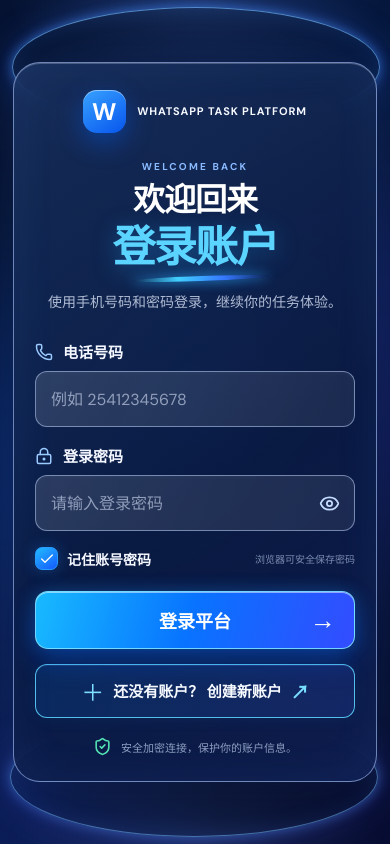
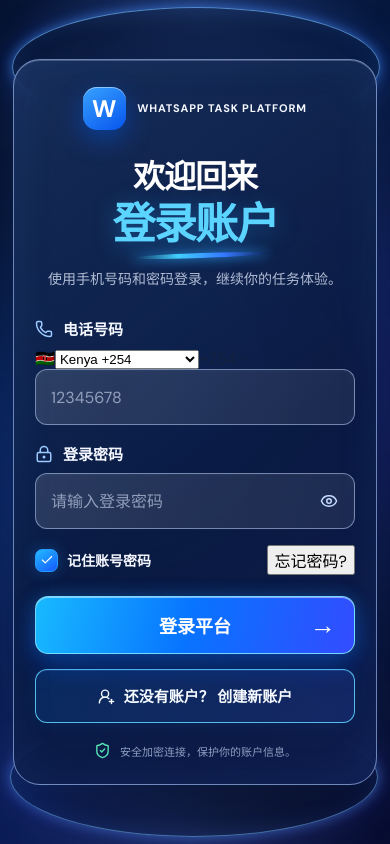
Before and after one commit to xiaolongsvip/whatsapp-task-platform, a Next.js app in the folder apps/web/: page / in a window 390 px wide. Built offline with nearby package versions, Linux system fonts and the light colour scheme.

Commit message:
Match approved mobile login reference with country code, remember and recovery actions

```diff
--- a/apps/web/src/components/auth-entry.tsx
+++ b/apps/web/src/components/auth-entry.tsx
@@ -2,9 +2,18 @@
 
 import { FormEvent, useEffect, useState } from "react";
 import Link from "next/link";
-import { Check, Eye, EyeOff, LockKeyhole, Phone, ShieldCheck } from "lucide-react";
+import { Check, ChevronDown, Eye, EyeOff, LockKeyhole, Phone, ShieldCheck, UserRoundPlus } from "lucide-react";
+
+const COUNTRY_CODES = [
+  { name: "Kenya", flag: "🇰🇪", code: "+254" },
+  { name: "United States", flag: "🇺🇸", code: "+1" },
+  { name: "United Kingdom", flag: "🇬🇧", code: "+44" },
+  { name: "Japan", flag: "🇯🇵", code: "+81" },
+  { name: "Taiwan", flag: "🇹🇼", code: "+886" },
+];
 
 export function AuthEntry() {
+  const [countryCode, setCountryCode] = useState("+254");
   const [phone, setPhone] = useState("");
   const [password, setPassword] = useState("");
   const [remember, setRemember] = useState(true);
@@ -16,7 +25,19 @@ export function AuthEntry() {
   useEffect(() => {
     try {
       const savedPhone = window.localStorage.getItem("wtp.remembered-phone");
-      if (savedPhone) setPhone(savedPhone);
+      const savedPassword = window.localStorage.getItem("wtp.remembered-password");
+      const savedCode = window.localStorage.getItem("wtp.remembered-country-code");
+      if (savedPhone) {
+        const match = COUNTRY_CODES.find((country) => savedPhone.startsWith(country.code));
+        if (match) {
+          setCountryCode(match.code);
+          setPhone(savedPhone.slice(match.code.length));
+        } else {
+          setPhone(savedPhone);
+        }
+      }
+      if (savedPassword) setPassword(savedPassword);
+      if (savedCode && COUNTRY_CODES.some((country) => country.code === savedCode)) setCountryCode(savedCode);
     } catch {
       // Login remains available when browser storage is disabled.
     }
@@ -26,9 +47,10 @@ export function AuthEntry() {
     event.preventDefault();
     setError("");
     setNotice("");
-    const normalizedPhone = phone.replace(/[\s()+-]/g, "");
-    if (!/^\d{8,15}$/.test(normalizedPhone)) {
-      setError("请输入正确的国际手机号码，例如 25412345678。");
+    const localNumber = phone.replace(/\D/g, "");
+    const fullPhone = `${countryCode}${localNumber}`.replace(/\D/g, "");
+    if (!/^\d{8,15}$/.test(fullPhone)) {
+      setError("请输入正确的手机号码。");
       return;
     }
     if (password.length < 6 || password.length > 128) {
@@ -42,25 +64,36 @@ export function AuthEntry() {
         method: "POST",
         credentials: "include",
         headers: { "Content-Type": "application/json" },
-        body: JSON.stringify({ phone: normalizedPhone, password }),
+        body: JSON.stringify({ phone: fullPhone, password }),
       });
       const result = await response.json().catch(() => ({}));
       if (!response.ok) {
         throw new Error(typeof result.message === "string" ? result.message : "登录失败，请检查账号和密码。");
       }
       try {
-        if (remember) window.localStorage.setItem("wtp.remembered-phone", normalizedPhone);
-        else window.localStorage.removeItem("wtp.remembered-phone");
+        if (remember) {
+          window.localStorage.setItem("wtp.remembered-phone", fullPhone);
+          window.localStorage.setItem("wtp.remembered-password", password);
+          window.localStorage.setItem("wtp.remembered-country-code", countryCode);
+        } else {
+          window.localStorage.removeItem("wtp.remembered-phone");
+          window.localStorage.removeItem("wtp.remembered-password");
+          window.localStorage.removeItem("wtp.remembered-country-code");
+        }
       } catch {
         // Do not block login if browser storage is disabled.
       }
-      setNotice("登录验证成功。用户工作台页面正在开发中，请稍后继续。");
-      setPassword("");
+      setNotice("登录验证成功。");
     } catch (cause) {
       setError(cause instanceof Error ? cause.message : "网络连接失败，请检查 API 服务。");
     } finally {
       setBusy(false);
     }
+  }
+
+  function showPasswordHelp() {
+    setError("");
+    setNotice("忘记密码？请联系平台客服进行身份验证和密码重置。");
   }
 
   return (
@@ -77,7 +110,6 @@ export function AuthEntry() {
         </div>
 
         <header className="aurora-heading">
-          <div className="aurora-eyebrow">WELCOME BACK</div>
           <h1>欢迎回来</h1>
           <h2>登录账户</h2>
           <p>使用手机号码和密码登录，继续你的任务体验。</p>
@@ -85,16 +117,26 @@ export function AuthEntry() {
 
         <form className="aurora-form" onSubmit={handleSubmit}>
           <div className="aurora-field">
-            <label htmlFor="home-phone"><Phone size={20} /> 电话号码</label>
-            <input id="home-phone" name="username" type="tel" inputMode="numeric" autoComplete="username" placeholder="例如 25412345678" value={phone} onChange={(event) => setPhone(event.target.value)} required maxLength={20} />
+            <label htmlFor="home-phone"><Phone size={17} /> 电话号码</label>
+            <div className="aurora-phone-control">
+              <label className="aurora-country" htmlFor="country-code" aria-label="国家区号">
+                <span>{COUNTRY_CODES.find((country) => country.code === countryCode)?.flag ?? "🌐"}</span>
+                <select id="country-code" value={countryCode} onChange={(event) => setCountryCode(event.target.value)} aria-label="选择国家区号">
+                  {COUNTRY_CODES.map((country) => <option key={country.code} value={country.code}>{country.name} {country.code}</option>)}
+                </select>
+                <span className="aurora-country-code">{countryCode}</span>
+                <ChevronDown size={13} />
+              </label>
+              <input id="home-phone" name="username" type="tel" inputMode="numeric" autoComplete="tel-national" placeholder="12345678" value={phone} onChange={(event) => setPhone(event.target.value.replace(/[^0-9\s-]/g, ""))} required maxLength={16} />
+            </div>
           </div>
 
           <div className="aurora-field">
-            <label htmlFor="home-password"><LockKeyhole size={20} /> 登录密码</label>
+            <label htmlFor="home-password"><LockKeyhole size={17} /> 登录密码</label>
             <div className="aurora-password-wrap">
               <input id="home-password" name="password" type={showPassword ? "text" : "password"} autoComplete="current-password" placeholder="请输入登录密码" value={password} onChange={(event) => setPassword(event.target.value)} required minLength={6} maxLength={128} />
               <button className="aurora-password-toggle" type="button" onClick={() => setShowPassword((value) => !value)} aria-label={showPassword ? "隐藏密码" : "显示密码"}>
-                {showPassword ? <EyeOff size={21} /> : <Eye size={21} />}
+                {showPassword ? <EyeOff size={18} /> : <Eye size={18} />}
               </button>
             </div>
           </div>
@@ -102,10 +144,10 @@ export function AuthEntry() {
           <div className="aurora-options">
             <label className="aurora-remember">
               <input type="checkbox" checked={remember} onChange={(event) => setRemember(event.target.checked)} />
-              <span className="aurora-check"><Check size={16} /></span>
+              <span className="aurora-check"><Check size={14} /></span>
               <span>记住账号密码</span>
             </label>
-            <span className="aurora-password-note">浏览器可安全保存密码</span>
+            <button className="aurora-forgot" type="button" onClick={showPasswordHelp}>忘记密码?</button>
           </div>
 
           {error && <div className="aurora-feedback aurora-error" role="alert">{error}</div>}
@@ -118,14 +160,12 @@ export function AuthEntry() {
         </form>
 
         <Link href="/register" className="aurora-register">
-          <span className="aurora-register-icon">＋</span>
+          <UserRoundPlus size={17} />
           <span>还没有账户？ 创建新账户</span>
-          <span className="aurora-register-arrow">↗</span>
         </Link>
 
-        <div className="aurora-security"><ShieldCheck size={19} /> 安全加密连接，保护你的账户信息。</div>
+        <div className="aurora-security"><ShieldCheck size={17} /> 安全加密连接，保护你的账户信息。</div>
       </section>
-
     </main>
   );
 }
```
